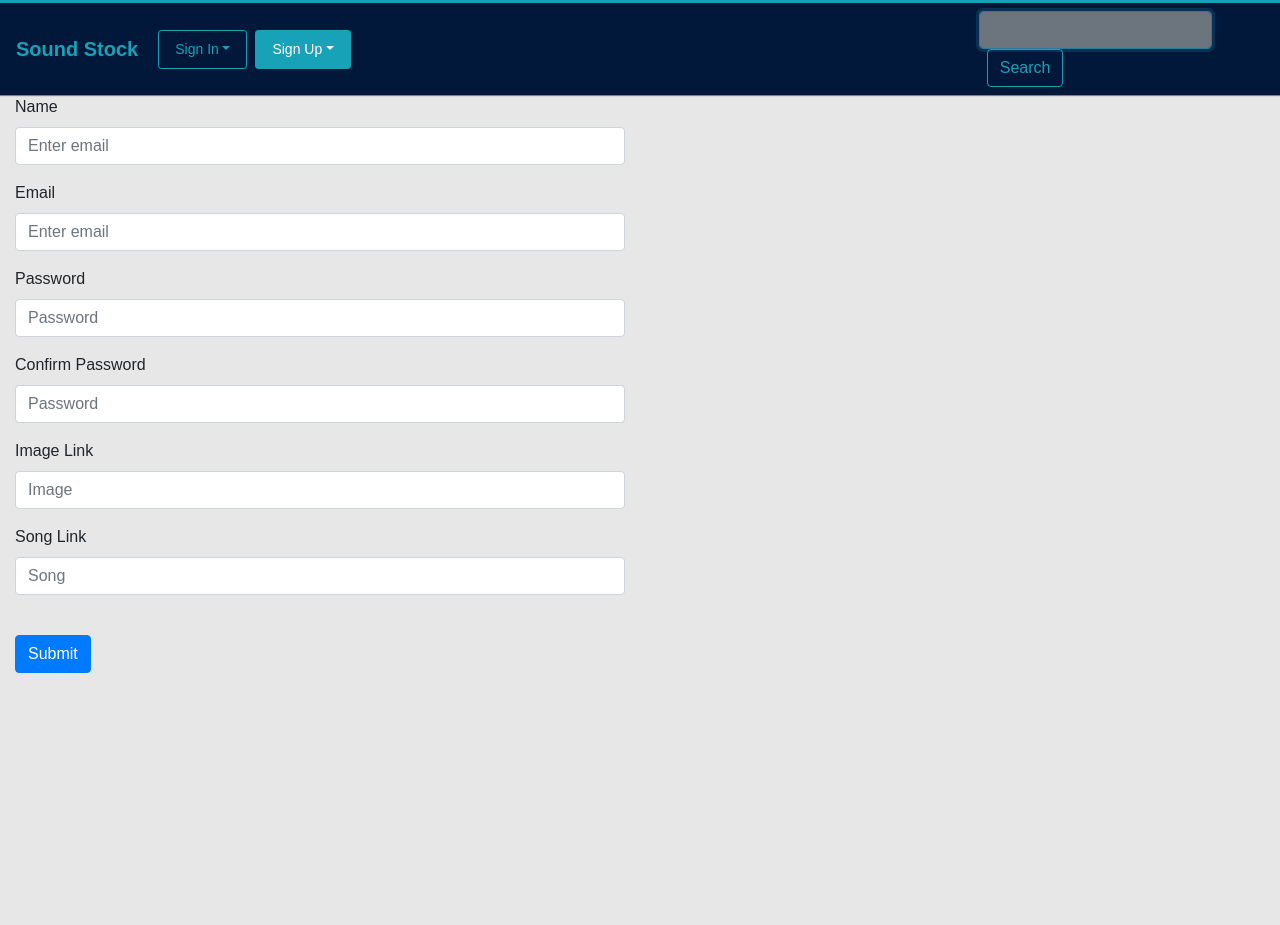
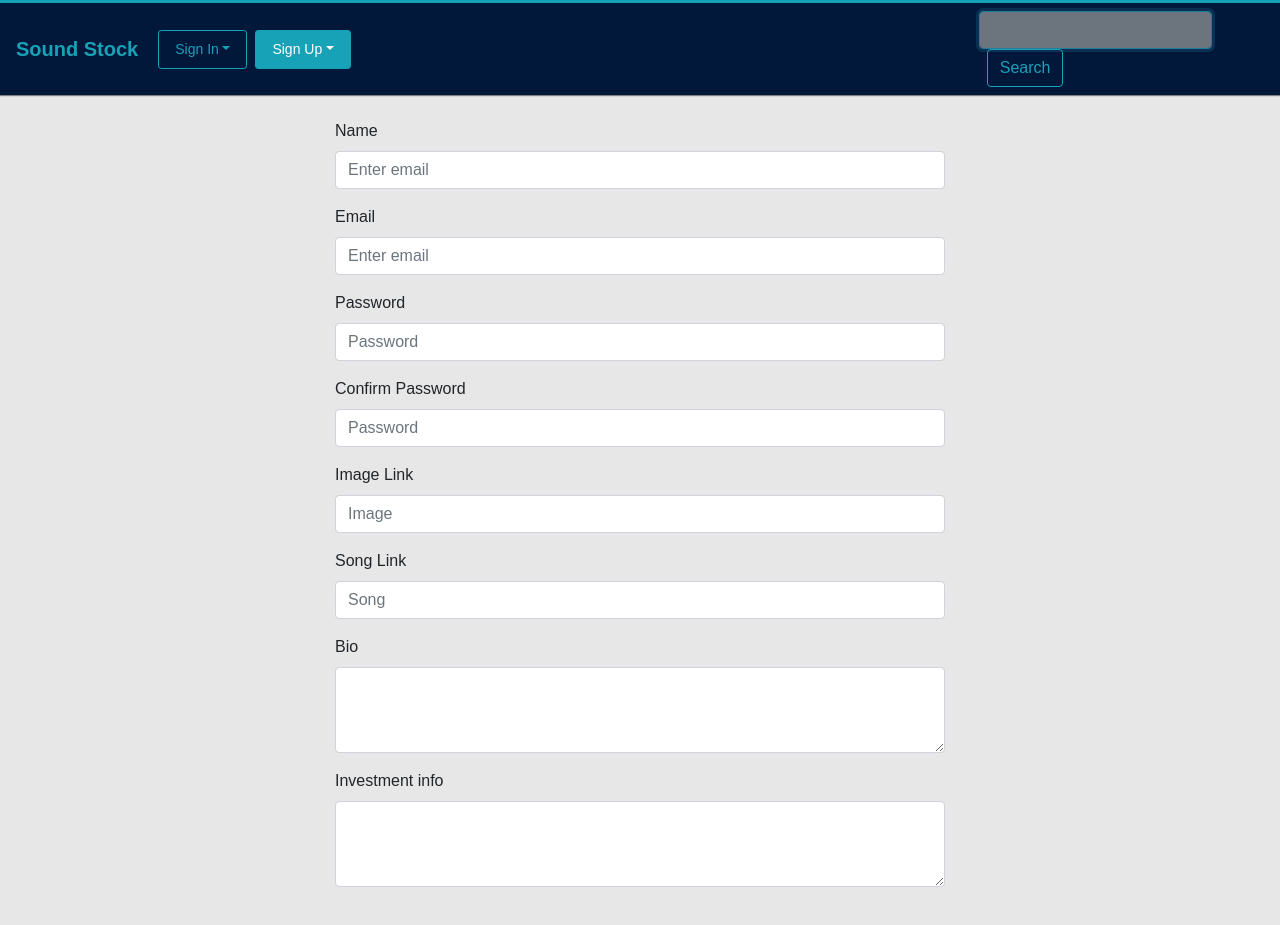
Before and after one commit to edwardshell/SoundStock, a React (Create React App) app in the folder client/: page /artistSignUp in a window 1280 px wide. Shown: the top 925 px of the page. Before the commit the page ends 800 px from the top, so only its background shows below. Built offline with nearby package versions, Linux system fonts and the light colour scheme.

Commit message:
made artist sign up a bootstrap form and added feature artist card to homepage

```diff
--- /dev/null
+++ b/client/src/components/Artist/CardDiv.js
@@ -0,0 +1,39 @@
+import React from "react";
+import Progress from "./Progress";
+import Music from "./Music";
+import Image from "./Image";
+
+const styles = {
+  padding: {
+    paddingTop: 40,
+    marginLeft: 10
+  }
+};
+
+export const CardDiv = () => (
+  <div className="container">
+    <div className="card">
+      <h5 className="card-header">Featured</h5>
+      <div className="card-body">
+        <div className="row">
+          <div className="col-md-2">
+            <Image />
+          </div>
+          <div className="col-md-6">
+          <p>
+            summary and bio that is recieved from sign up form will go here
+          </p>
+          </div>
+          <div className="col-md-4">
+            <Music />
+            <div className="row">
+              <div className="col-md-10" style={styles.padding}>
+                <Progress />
+              </div>
+            </div>
+          </div>
+        </div>
+      </div>
+    </div>
+  </div>
+);
--- a/client/src/components/Artist/Image.js
+++ b/client/src/components/Artist/Image.js
@@ -1,9 +1,5 @@
 import React from "react";
 
-const Image = () => (
-  <div>
-    <img src={this.props.img} className="rounded float-left" alt={this.props.name} />
-  </div>
-);
+ const Image = () => <img src="http://via.placeholder.com/150x150" />;
 
-export default Image;
+ export default Image;
--- a/client/src/components/Artist/Music.js
+++ b/client/src/components/Artist/Music.js
@@ -2,7 +2,7 @@ import React from "react";
 
 const Music = () => (
     <audio controls>
-        <source src={this.props.src} type="audio/" />
+        <source src="..." type="audio/" />
     </audio>
 );
 
--- a/client/src/components/Artist/Progress.js
+++ b/client/src/components/Artist/Progress.js
@@ -5,7 +5,7 @@ const Progress = () => (
     <div
       className="progress-bar"
       role="progressbar"
-      style="width: 50%;"
+      style={{width: "50%"}}
       aria-valuenow="50"
       aria-valuemin="0"
       aria-valuemax="100"
--- /dev/null
+++ b/client/src/components/Artist/index.js
@@ -0,0 +1,4 @@
+export * from "./Image";
+export * from "./CardDiv";
+export * from "./Music";
+export * from "./Progress";
--- a/client/src/components/HomeContainer.js
+++ b/client/src/components/HomeContainer.js
@@ -1,11 +1,13 @@
 import React from "react"
 import { Container, Row, Col } from "./Grid"
 import {Nav, Search, SignIn} from "./Navbar"
+import {CardDiv} from "./Artist"
 
 const HomeContainer = () =>
 <div>
     <Nav />
         <Container>
+            <CardDiv />
         </Container>
 
 </div>
--- a/client/src/components/Pages/ArtistSignUp.js
+++ b/client/src/components/Pages/ArtistSignUp.js
@@ -40,7 +40,9 @@ export class ArtistSignUp extends Component {
         <Nav />
         <Container fluid>
           <Row>
-            <Col size="6">
+            <Col size="md-3" />
+            <Col size="md-6">
+            <br />
               <form>
                 <div className="form-group">
                   <label for="name">Name</label>
@@ -93,15 +95,35 @@ export class ArtistSignUp extends Component {
                     placeholder="Song"
                   />
                 </div>
+                <div class="form-group">
+                  <label for="exampleFormControlTextarea1">
+                    Bio
+                  </label>
+                  <textarea
+                    class="form-control"
+                    id="exampleFormControlTextarea1"
+                    rows="3"
+                  />
+                </div>
+                <div class="form-group">
+                  <label for="exampleFormControlTextarea1">
+                    Investment info
+                  </label>
+                  <textarea
+                    class="form-control"
+                    id="exampleFormControlTextarea1"
+                    rows="3"
+                  />
+                </div>
                 <br />
 
                 <button type="submit" className="btn btn-primary">
                   Submit
                 </button>
-
               </form>
               <br />
             </Col>
+            <Col size="md-3" />
           </Row>
         </Container>
       </div>
```
Also changed, not shown: client/src/components/Artist/ArtistDiv.js (deleted, +0 -13 lines).
